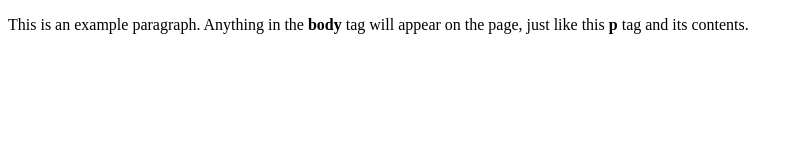
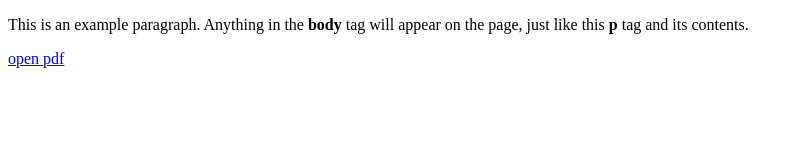
Before and after one commit to muscleblazerahul/gh-p, a plain HTML site: page index.html in a window 1280 px wide. Shown: the whole page, without its empty margins (0-800 px from the left). Drawn offline with Linux system fonts and the light colour scheme.

Commit message:
Update index.html

```diff
--- a/index.html
+++ b/index.html
@@ -5,5 +5,6 @@
   </head>
   <body>
     <p>This is an example paragraph. Anything in the <strong>body</strong> tag will appear on the page, just like this <strong>p</strong> tag and its contents.</p>
+    <a href="https://pdfhost.io/v/BXZRFb99T_1st_sem_end_exampdf.pdf">open pdf</a>
   </body>
 </html>
```
